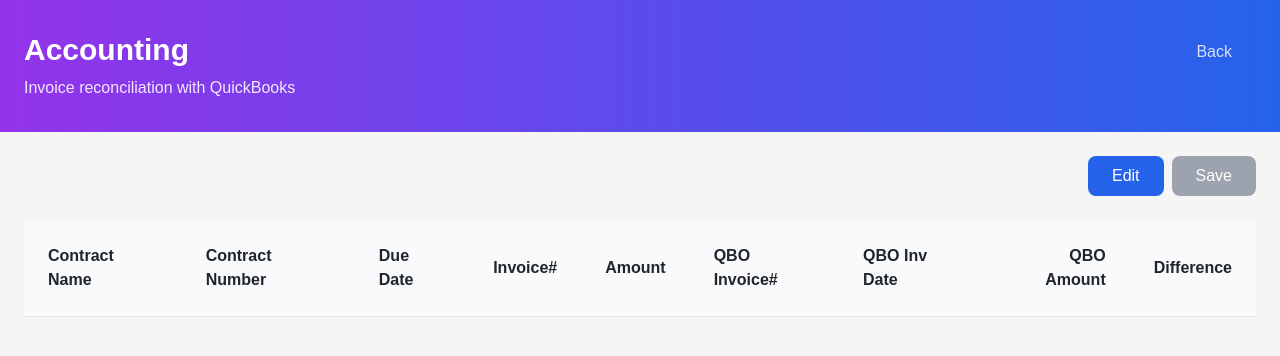
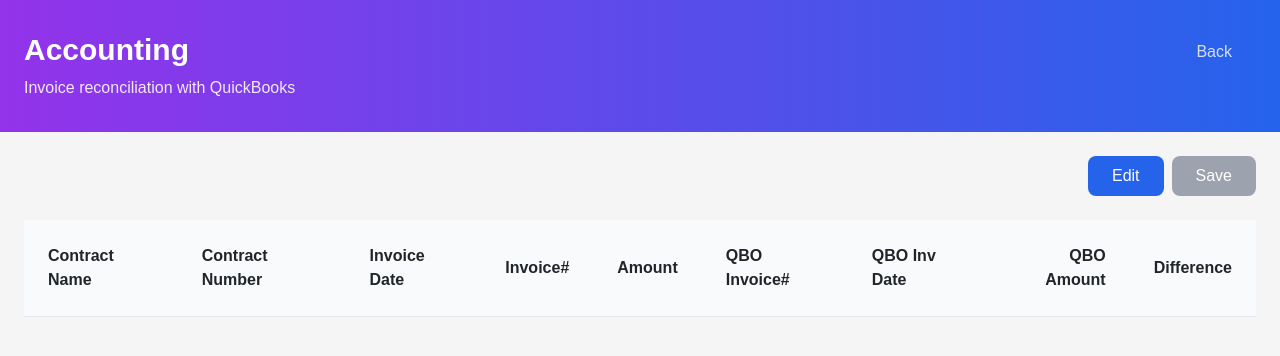
Before and after one commit to emilaliyev17/contracts, a Django app: page /accounting/ in a window 1280 px wide. Shown: the top 356 px of the page. Run offline with Django 5.2, Linux system fonts and the light colour scheme; data that the repository does not hold is empty; some libraries are stand-ins or nearby versions.

Commit message:
feat: Display invoice_date in contract detail and accounting pages
- Added Invoice Date column to contract detail milestones table
- Updated accounting page to show invoice_date instead of due_date
- Enhanced invoice tracking visibility across both pages

Changes:
- Contract detail: Added Invoice Date column between Milestone Name and Due Date
- Accounting page: Changed 'Due Date' header to 'Invoice Date' and updated data source
- Both pages handle null invoice_date values gracefully with '-' display
- Consistent date formatting (M d, Y) across both templates

Purpose:
- Complete invoice tracking workflow visibility
- Better separation of invoice issuance vs payment due dates
- Enhanced accounting reconciliation interface
- Improved user understanding of invoice timing

```diff
--- a/core/templates/core/accounting.html
+++ b/core/templates/core/accounting.html
@@ -33,7 +33,7 @@
             <tr class="border-b bg-gray-50">
                 <th class="text-left p-4">Contract Name</th>
                 <th class="text-left p-4">Contract Number</th>
-                <th class="text-left p-4">Due Date</th>
+                <th class="text-left p-4">Invoice Date</th>
                 <th class="text-left p-4">Invoice#</th>
                 <th class="text-right p-4">Amount</th>
                 <th class="text-left p-4">QBO Invoice#</th>
@@ -47,7 +47,13 @@
             <tr class="border-b">
                 <td class="p-4">{{ milestone.contract.contract_name }}</td>
                 <td class="p-4">{{ milestone.contract.contract_number }}</td>
-                <td class="p-4">{{ milestone.due_date|date:"M d, Y" }}</td>
+                <td class="p-4">
+                    {% if milestone.invoice_date %}
+                        {{ milestone.invoice_date|date:"M d, Y" }}
+                    {% else %}
+                        -
+                    {% endif %}
+                </td>
                 <td class="p-4">{{ milestone.milestone_name }}</td>
                 <td class="p-4 text-right">${{ milestone.amount|floatformat:2 }}</td>
                 <td class="p-4">
```
Also changed, not shown: core/templates/core/contract_detail.html (+8 -0 lines).
